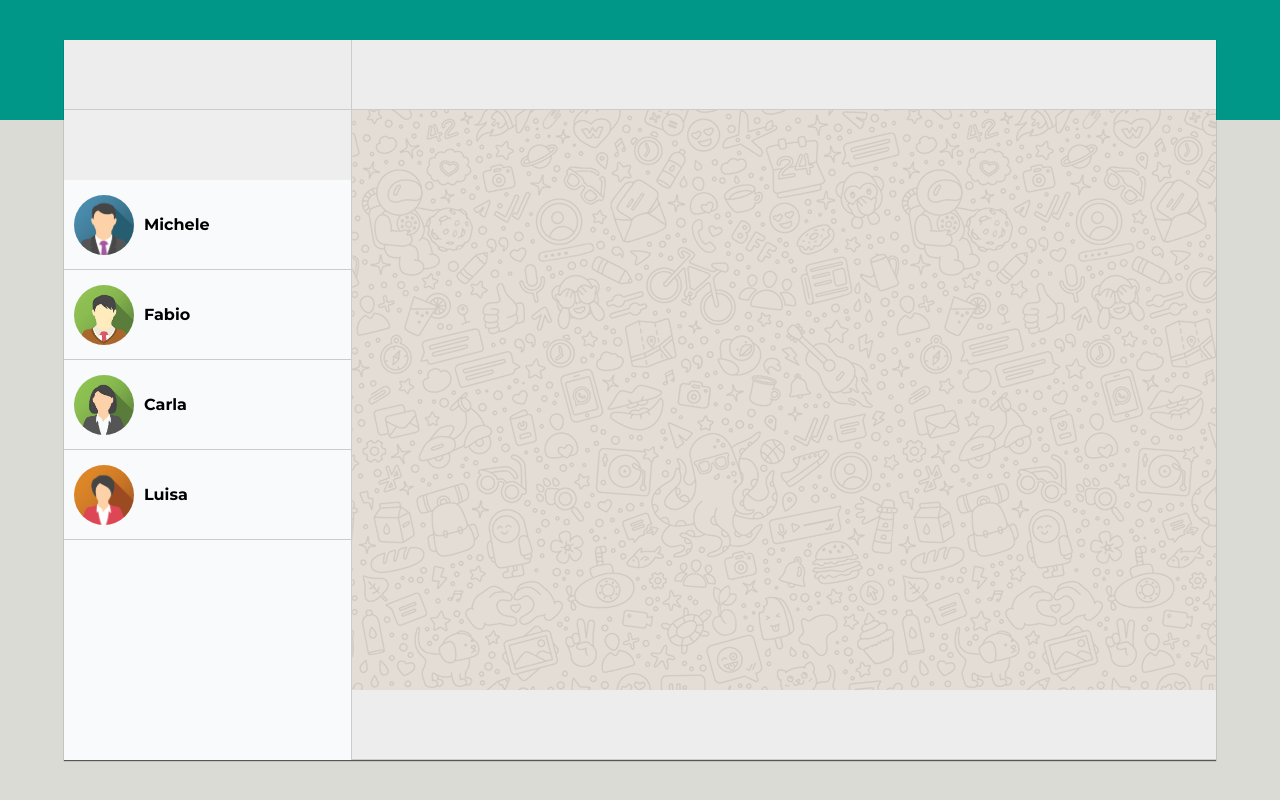
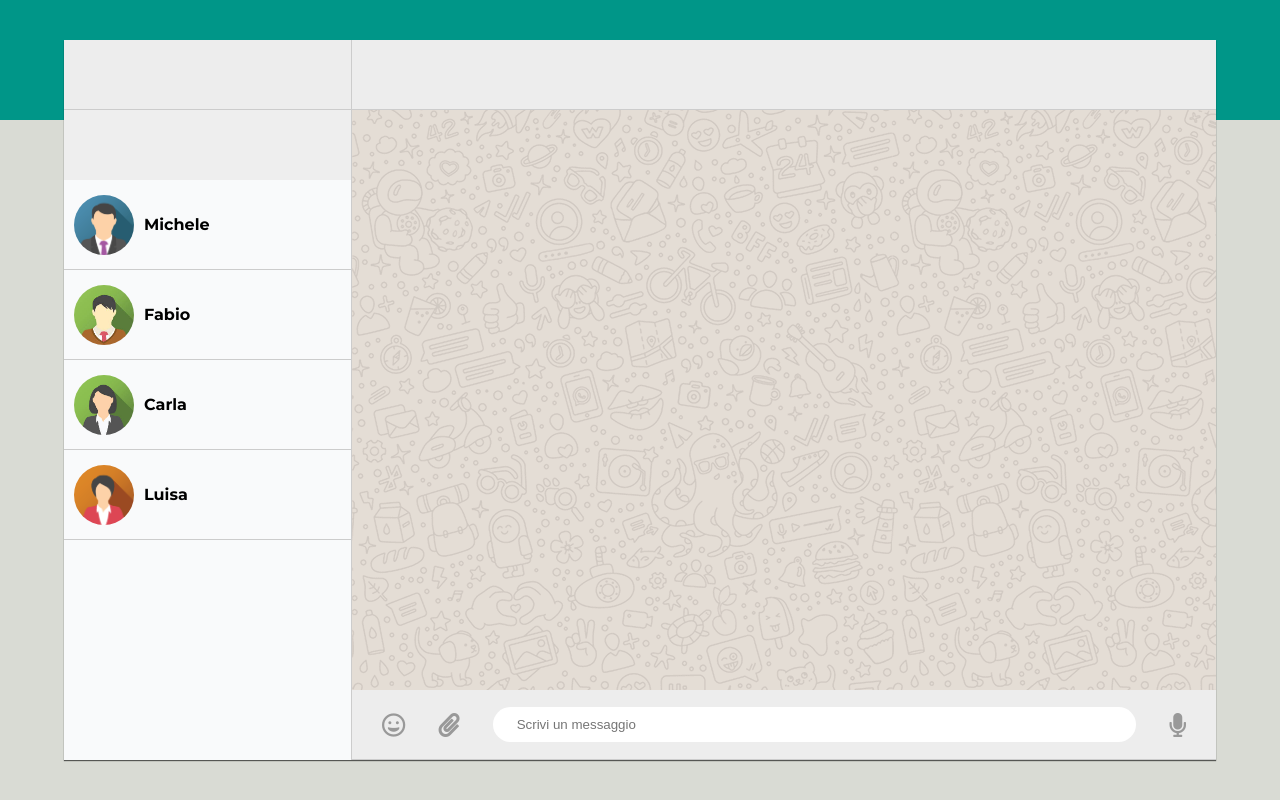
Before and after one commit to Lorenzo-Fratini/vue-boolzapp, a plain HTML site: page index.html in a window 1280 px wide. Drawn offline with nearby package versions, Linux system fonts and the light colour scheme.

Commit message:
milestone 3 update

```diff
--- a/css/style.css
+++ b/css/style.css
@@ -11,6 +11,16 @@ body {
   height: 100vh;
   font-family: 'Montserrat';
   background: #d9dbd4;
+}
+
+i {
+  cursor: pointer;
+  color: #999;
+  font-size: 1.5rem;
+}
+
+input[type=text]:focus {
+  outline: none;
 }
 
 .background-line {
@@ -54,6 +64,13 @@ body {
   min-height: 70px;
   background-color: #ededed;
   border-bottom: 1px solid #ccc;
+}
+
+.message-bottom {
+  padding: 10px 30px;
+  display: flex;
+  justify-content: space-between;
+  align-items: center;
 }
 
 .contact-filter {
@@ -149,3 +166,11 @@ body {
   top: 0;
   border-left: 10px solid #dcf8c6;
 }
+
+.input-bottom {
+  width: 80%;
+  padding: 10px 20px;
+  border-radius: 20px;
+  background: #fff;
+  border: none;
+}
--- a/index.html
+++ b/index.html
@@ -54,7 +54,14 @@
 
           </div>
 
-          <div class="message-bottom"></div>
+          <div class="message-bottom">
+            <i class="far fa-grin"></i>
+            <i class="fas fa-paperclip"></i>
+
+            <input type="text" class="input-bottom" v-model="message" @keyup.enter="newMessageGen(message)" placeholder=" Scrivi un messaggio">
+
+            <i class="fas fa-microphone"></i>
+          </div>
         </div>
 
       </div>
--- a/js/script.js
+++ b/js/script.js
@@ -7,6 +7,12 @@ function init() {
     data: {
 
       activeChat: '',
+      message: '',
+      newMessage: {},
+      defaultAnswere: {
+        text: 'Ok',
+        status: 'received'
+      },
 
       contacts: [
         {
@@ -101,7 +107,23 @@ function init() {
       messageGen: function(index) {
 
         this.activeChat = this.contacts[index].messages;
+        console.log(this.activeChat);
+      },
 
+      newMessageGen: function(message) {
+
+        this.newMessage = {text: this.message, status: 'sent'};
+
+        this.activeChat.push(this.newMessage);
+        this.message = '';
+
+
+
+        setTimeout(() => {
+
+          this.activeChat.push(this.defaultAnswere);
+
+        }, 1000);
       }
 
     }
```
